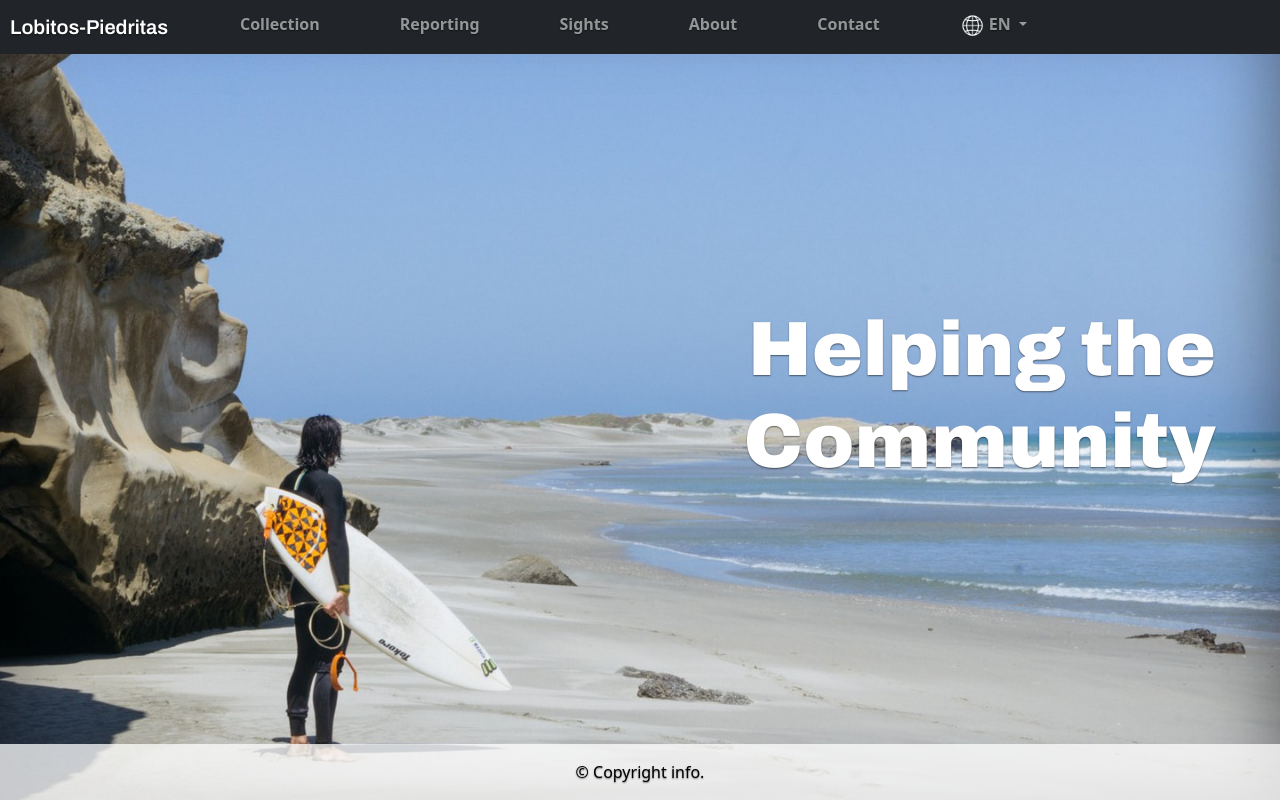
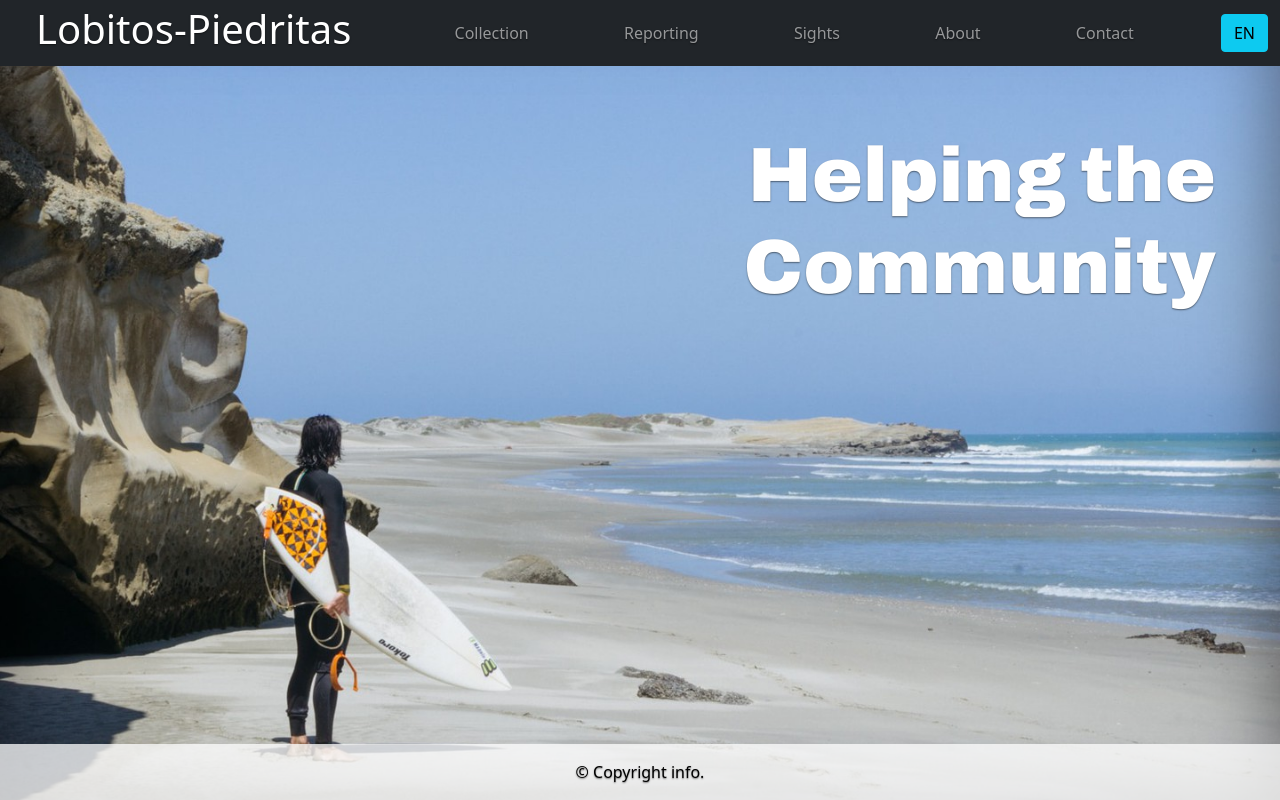
Before and after one commit to eyuuuup/HCIv2.1, a plain HTML site: page homepage/index.html in a window 1280 px wide. Drawn offline with nearby package versions, Linux system fonts and the light colour scheme.

Commit message:
changed navbar homepage

```diff
--- a/homepage/cover.css
+++ b/homepage/cover.css
@@ -14,7 +14,6 @@ body {
 }
 
 body {
-  display: flex;
   color: #fff;
   text-shadow: 0 .05rem .1rem rgba(0, 0, 0, .5);
   box-shadow: inset 0 0 5rem rgba(0, 0, 0, .5);
@@ -75,26 +74,6 @@ footer {
   padding-left: 0.5em;
 }
 
-.nav-masthead .nav-link:hover
-   {
-    border-bottom-color: rgba(255, 255, 255, .25);
-  }
-
-  .nav-masthead .nav-link:active {
-    border-bottom-color: rgba(255, 255, 255, 1);
-  }
-
-
-.nav-masthead .nav-link, .icon-link{
-  margin-left: 4rem;
-  padding: .25rem 0;
-  font-weight: 700;
-  color: rgba(255, 255, 255, 1);
-  background-color: transparent;
-  border-bottom: .25rem solid transparent;
-}
-
-
 select {
   background-color: transparent;
   border-color: transparent;
--- a/homepage/index.html
+++ b/homepage/index.html
@@ -10,55 +10,24 @@
         <link href="cover.css" rel="stylesheet">
   </head>
   <body>
-    <header class="masthead animate__animated animate__fadeInDown">
-      <nav class="navbar navbar-expand-md navbar-dark fixed-top bg-dark">
-        <div class="masthead-brand mx-auto order-0">
-            <a class="navbar-brand mx-auto" href="#" id="title">
-                Lobitos-Piedritas
-            </a>
-            <button class="navbar-toggler" type="button" data-toggle="collapse" data-target=".dual-collapse2">
-                <span class="navbar-toggler-icon"></span>
-            </button>
+    <nav class="py-0 navbar navbar-expand-lg navbar-dark bg-dark">
+        <div class="container-fluid">
+          <a class="navbar-brand ms-4" href="#"><h1 class="display-6">Lobitos-Piedritas</h1></a>
+          <button class="navbar-toggler" type="button" data-bs-toggle="collapse" data-bs-target="#navbarNavAltMarkup" aria-controls="navbarNavAltMarkup" aria-expanded="false" aria-label="Toggle navigation">
+            <span class="navbar-toggler-icon"></span>
+          </button>
+          <div class="collapse navbar-collapse" id="navbarNavAltMarkup">
+            <div class="nav navbar-nav w-100 justify-content-evenly">
+              <a class="nav-link" href="#">Collection</a>
+              <a class="nav-link" href="#">Reporting</a>
+              <a class="nav-link" href="#">Sights</a>
+              <a class="nav-link" href="#">About</a>
+              <a class="nav-link" href="#">Contact</a>
+            </div>
+            <button type="button" class="btn btn-info">EN</button>
+          </div>
         </div>
-        <div class="nav-masthead navbar-collapse collapse w-100 order-1 order-md-1 dual-collapse2 " id="nav">
-            <ul class="navbar-nav mr-auto">
-                <li class="nav-item">
-                    <a class="nav-link" href="#">Collection</a>
-                </li>
-                <li class="nav-item">
-                    <a class="nav-link" href="#">Reporting</a>
-                </li>
-                <li class="nav-item">
-                    <a class="nav-link" href="../Sights/Sights-new nav.html">Sights</a>
-                </li>
-                <li class="nav-item">
-                    <a class="nav-link" href="../About/index.html">About</a>
-                </li>
-                <li class="nav-item">
-                    <a class="nav-link" href="../contact/index.html">Contact</a>
-                </li>
-                <li>
-                  <div class="navbar-collapse collapse w-100 order-3 dual-collapse2">
-                    <ul class="navbar-nav ml-auto">
-                        <li class="nav-item dropdown">
-                            <a class="nav-link dropdown-toggle" href="#" id="dropdown07" data-toggle="dropdown" aria-haspopup="true" aria-expanded="false">
-                                <img src="language.png" alt="" width="25" height="25" class="d-inline-block align-text-middle">
-                                EN
-                            </a>
-                            <div class="dropdown-menu" aria-labelledby="dropdown07">
-                                <a class="dropdown-item" href="#">English</a>
-                                <a class="dropdown-item" href="#">Spanish</a>
-                                <a class="dropdown-item" href="#">Portuguese</a>
-                            </div>
-                        </li>
-                    </ul>
-                </div>
-                </li>
-            </ul>
-        </div>
-
-    </nav>
-      </header>
+      </nav>
 
       <main role="main" class="cover">
         <h1 class="cover-heading animate__animated animate__fadeInRight">Helping the <br />Community</h1>
```
